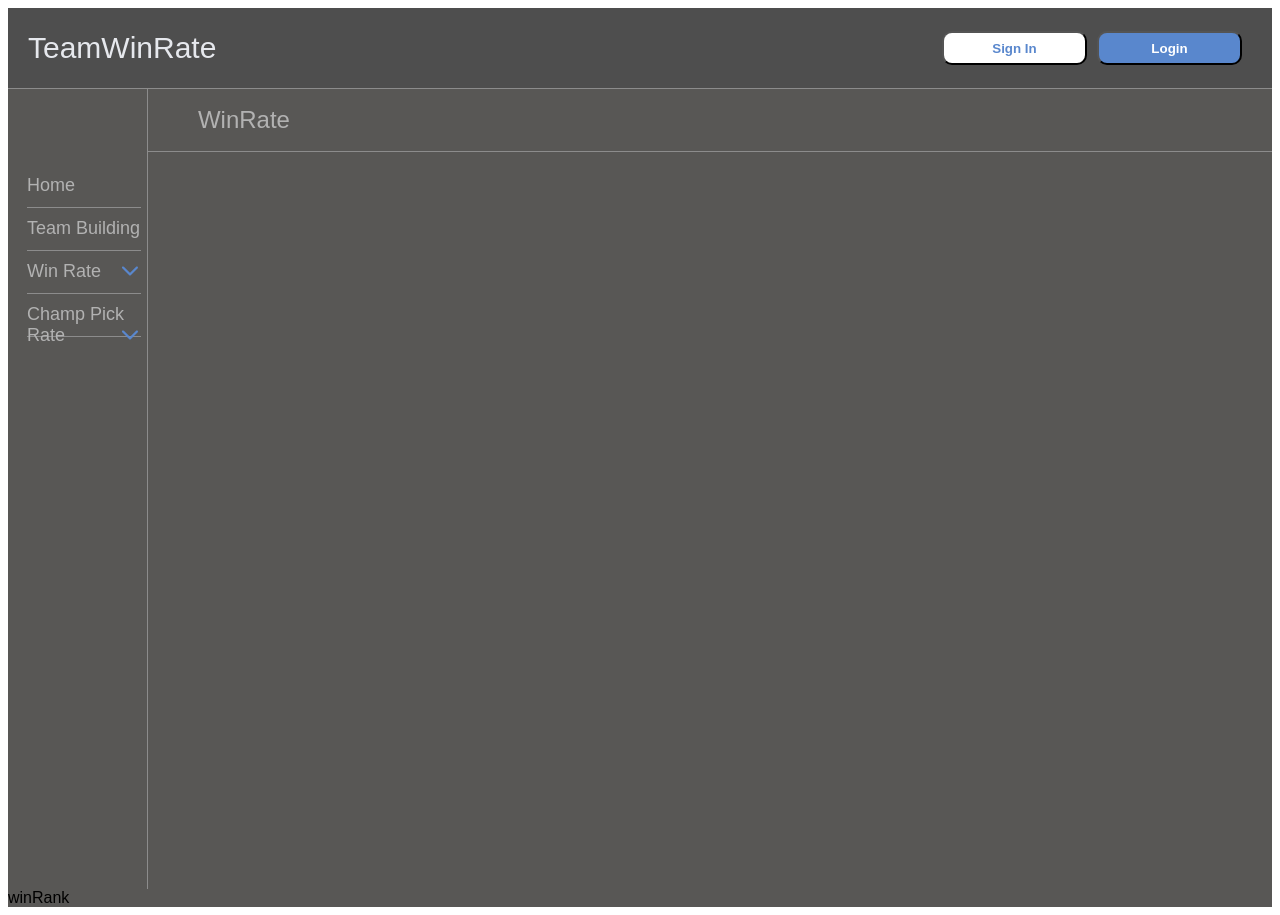
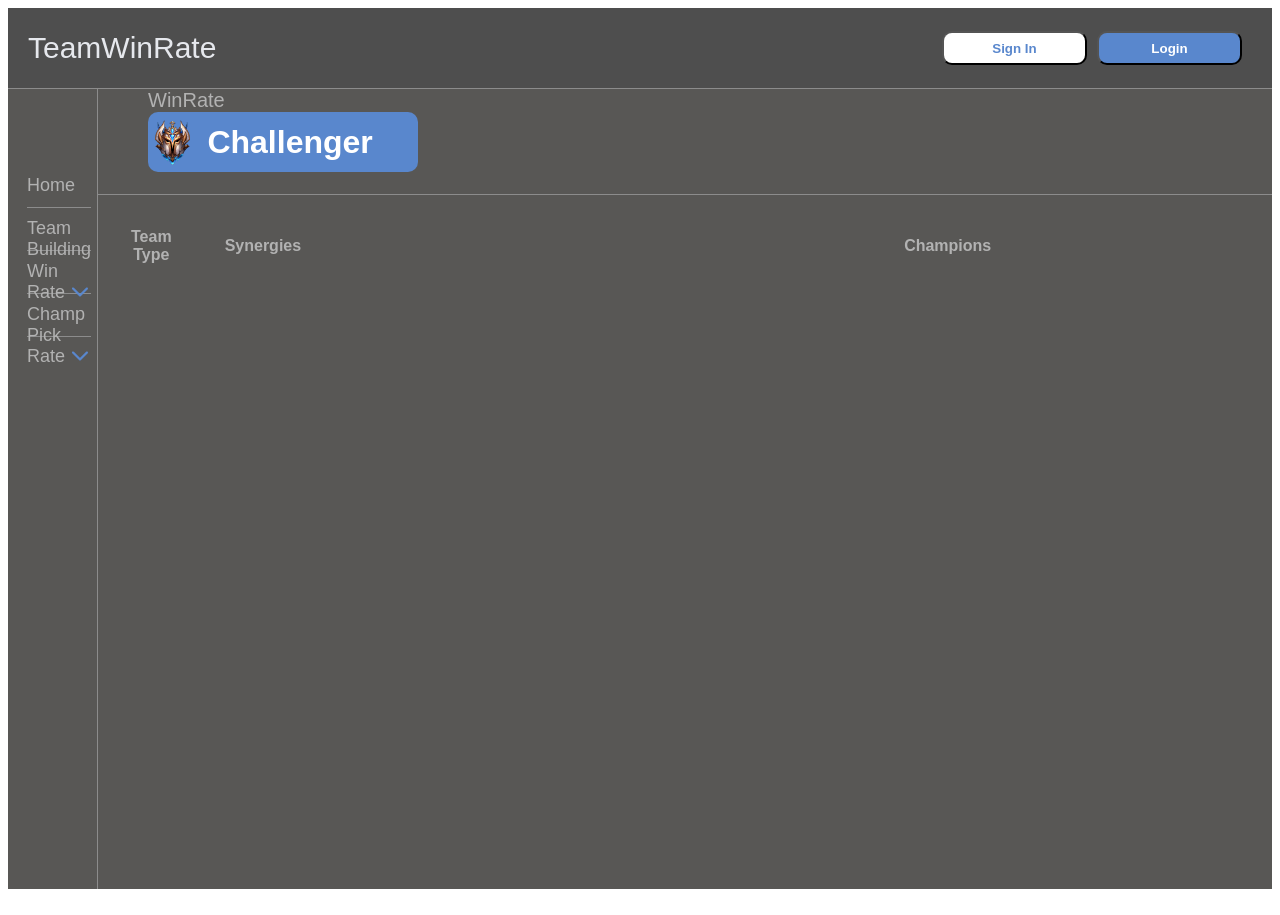
Before and after one commit to Daigoshimomura/TeamWinRate, a Next.js app: page /winRate/Challenger in a window 1280 px wide. Built offline with nearby package versions, Linux system fonts and the light colour scheme.

Commit message:
feature:項目作成

```diff
--- a/components/header/pageTitleRank.tsx
+++ b/components/header/pageTitleRank.tsx
@@ -24,7 +24,7 @@ const PageTitleRank = styled(Base)`
   color: #b2b2b2;
   position: relative;
   height: 105px;
-  width: 89%;
+  width: 100%;
   border-bottom: 1px solid;
   border-color: #8c8c8c;
   flex-direction: column;
--- /dev/null
+++ b/components/winRate/winRate.tsx
@@ -0,0 +1,71 @@
+import Header from 'components/header/header';
+import PageTitle from 'components/header/pageTitleRank';
+import SideMenu from 'components/header/sidemenu';
+import React from 'react';
+import styled from 'styled-components';
+
+type Props = {
+  className?: string;
+  page: string;
+  rank: string;
+};
+
+const Base: React.FC<Props> = ({ className, page, rank }) => {
+  return (
+    <div className={`${className}`}>
+      <Header />
+      <div className={`${className}__wrapper`}>
+        <SideMenu />
+        <div className={`${className}__mainScreen`}>
+          <PageTitle page={page} rank={rank} />
+          <table className={`${className}__mainElement`}>
+            <tr className={`${className}__itemList`}>
+              <th className={`${className}__teamType`}>Team Type</th>
+              <th className={`${className}__symergies`}>Synergies</th>
+              <th className={`${className}__champions`}>Champions</th>
+              <th className={`${className}__1th`}>1th</th>
+              <th className={`${className}__4th`}>4th</th>
+            </tr>
+          </table>
+        </div>
+      </div>
+    </div>
+  );
+};
+
+const winRate = styled(Base)`
+  height: 100%;
+  overflow: hidden;
+  background-color: #585755;
+  &__wrapper {
+    display: flex;
+  }
+  &__mainScreen {
+    display: row;
+    width: 100%;
+    margin: 0;
+  }
+  &__mainElement {
+    margin: 30px 10px 0px 30px;
+  }
+  &__itemList {
+    color: #b2b2b2;
+  }
+  &__teamType {
+    padding-right: 50px;
+  }
+  &__symergies {
+    padding-right: 600px;
+  }
+  &__champions {
+    padding-right: 600px;
+  }
+  &__1th {
+    padding-right: 30px;
+  }
+  &__4th {
+    padding-right: 30px;
+  }
+`;
+
+export default winRate;
--- a/pages/winRate/[winRank].tsx
+++ b/pages/winRate/[winRank].tsx
@@ -1,11 +1,12 @@
+import Layout from 'components/winRate/winRate';
 import { GetStaticPaths } from 'next';
 import React from 'react';
-import Layout from '../../components/layout';
 
 //TODO 変数名修正。
 type Props = {
+  className?: string;
   page: string;
-  className?: string;
+  rank: string;
 };
 
 type Paths = {
@@ -14,9 +15,9 @@ type Paths = {
   };
 };
 
-const Post: React.FC<Props> = ({ page, className }) => {
+const Post: React.FC<Props> = ({ className, page, rank }) => {
   return (
-    <Layout page={page}>
+    <Layout page={page} rank={rank}>
       <div className={className}>winRank</div>
     </Layout>
   );
@@ -26,7 +27,7 @@ export const getStaticProps = async ({ params }: Paths) => {
   return {
     props: {
       page: 'WinRate',
-      data: params,
+      rank: params.winRank,
     },
   };
 };
```
